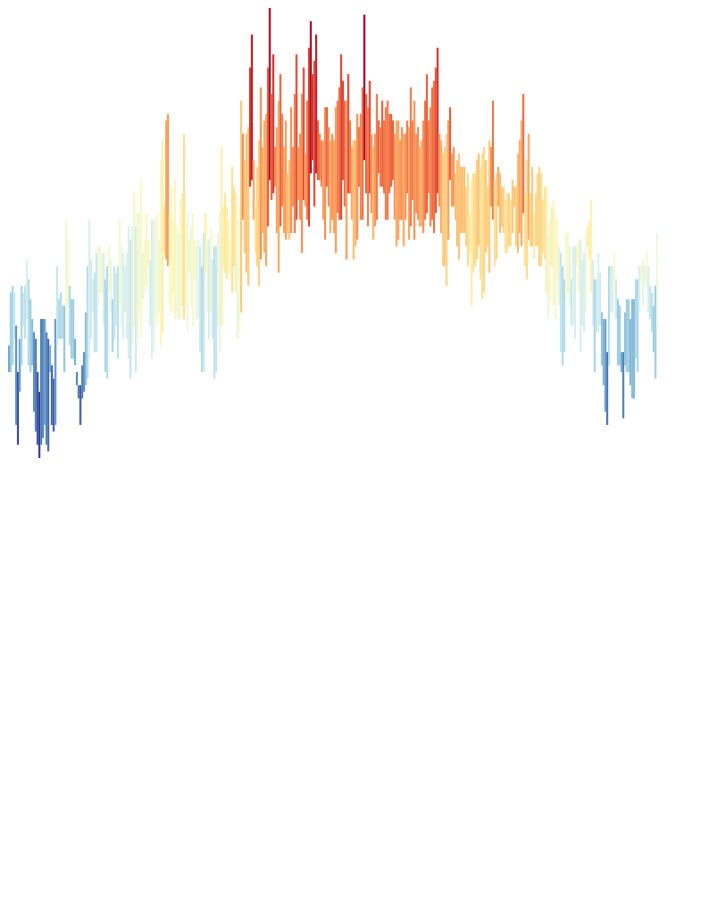
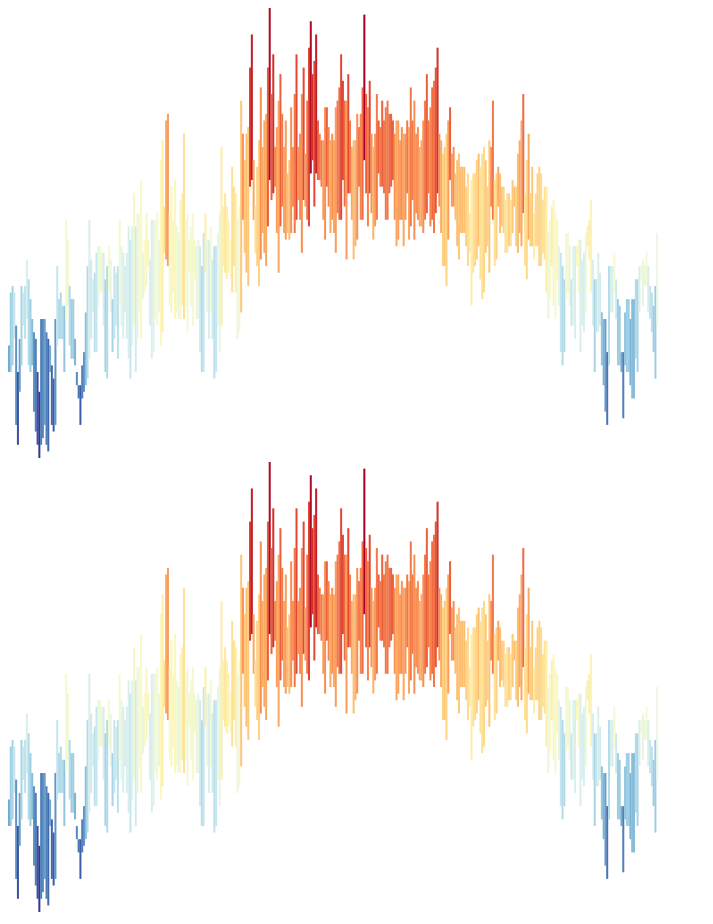
Before and after one commit to kevscript/d3-react, a React (Create React App) app: page / in a window 1280 px wide. Shown: the whole page, without its empty margins (0-713 px from the left). Before the commit the page ends 800 px from the top, so only its background shows below. Built offline with nearby package versions, Linux system fonts and the light colour scheme.

Commit message:
created a functional Chart component

```diff
--- a/src/App.js
+++ b/src/App.js
@@ -1,5 +1,6 @@
 import React, { useState, useEffect } from 'react'
 import Chart from './Chart'
+import FunChart from './FunChart'
 
 const App = () => {
 
@@ -19,7 +20,12 @@ const App = () => {
 
   return (
     <div>
-      {data && <Chart data={data} />}
+      {data &&
+        <div>
+          <Chart data={data} />
+          <FunChart data={data} />
+        </div>
+      }
     </div>
   );
 }
--- /dev/null
+++ b/src/FunChart.js
@@ -0,0 +1,56 @@
+import React, { useState, useEffect } from 'react'
+import * as d3 from 'd3'
+
+const width = 650;
+const height = 450;
+
+const FunChart = ({data}) => {
+
+  const [bars, setBars] = useState([])
+
+  useEffect(() => {
+    if (!data) return {}
+
+    const xScale = d3.scaleTime()
+      .domain([
+        d3.min(data, d => d.date),
+        d3.max(data, d => d.date)
+      ])
+      .range([0, width])
+
+    const yScale = d3.scaleLinear()
+      .domain([
+        d3.min(data, d => d.low),
+        d3.max(data, d => d.high)
+      ])
+      .range([height, 0])
+
+    const colorExtent = d3.extent(data, d => d.avg).reverse()
+    const colorScale = d3.scaleSequential().domain(colorExtent).interpolator(d3.interpolateRdYlBu)
+
+    const newBars = data.map(d => {
+      return {
+        x: xScale(d.date),
+        y: yScale(d.high),
+        height: yScale(d.low) - yScale(d.high),
+        fill: colorScale(d.avg)
+      }
+    })
+
+    setBars(newBars)
+
+  }, [data])
+
+
+  return (
+    <svg width={width} height={height}>
+      {
+        bars.map((d, i) =>
+          <rect key={i} x={d.x} y={d.y} width={2} height={d.height} fill={d.fill} />
+        )
+      }
+    </svg>
+  )
+}
+
+export default FunChart
```
